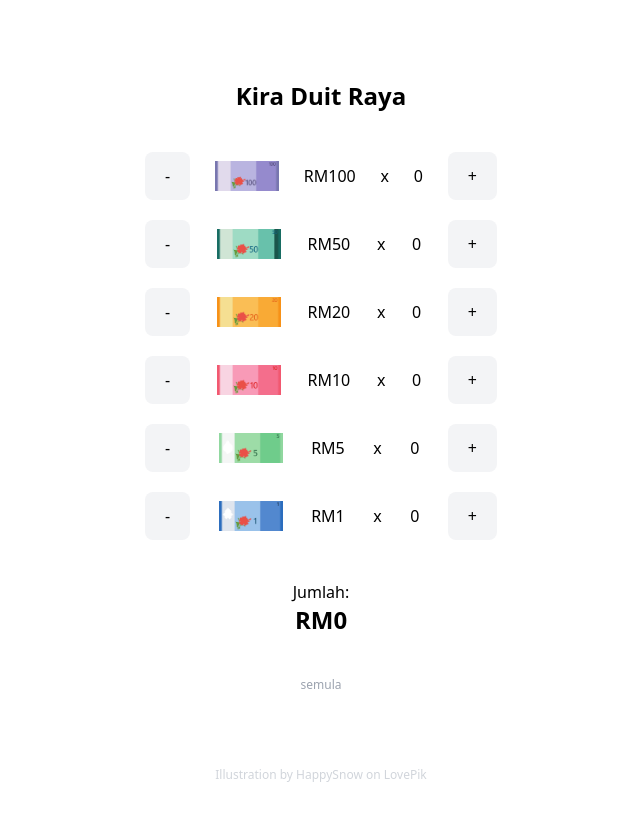
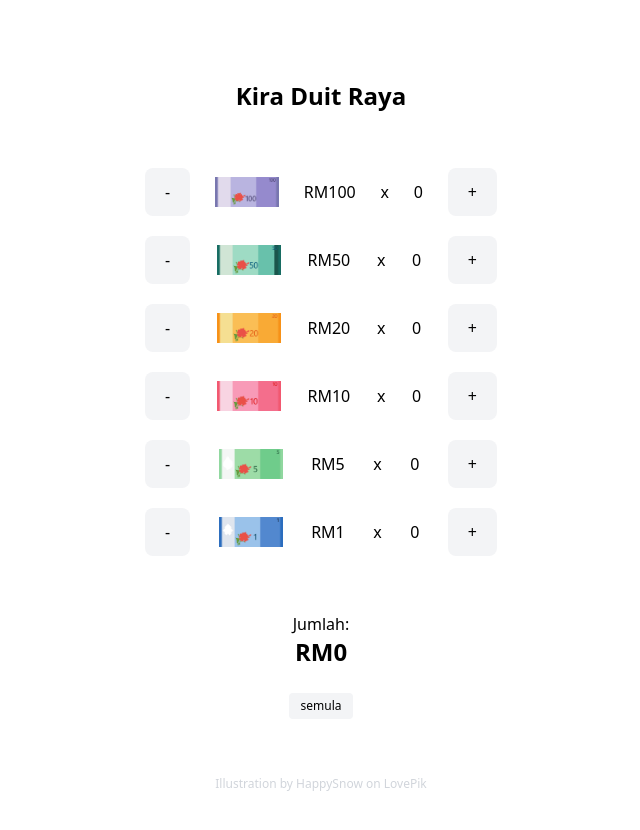
Before and after one commit to afrieirham/kiraduitraya, a Next.js app: page / in a window 1280 px wide. Shown: the top 830 px of the page, without its empty margins (319-959 px from the left). Before the commit the page ends 800 px from the top, so only its background shows below. Built offline with nearby package versions, Linux system fonts and the light colour scheme.

Commit message:
update reset button and illustration attribution position

```diff
--- a/src/pages/index.tsx
+++ b/src/pages/index.tsx
@@ -10,7 +10,7 @@ export default function Home() {
   const [rm1, setRM1] = useState(0);
 
   return (
-    <div className="w-full flex flex-col items-center py-20 max-w-sm mx-auto space-y-10 px-4">
+    <div className="w-full flex flex-col items-center py-20 max-w-sm mx-auto space-y-14 px-4">
       <SEOHead
         title="Kira Duit Raya"
         description="Calculator untuk kira duit raya"
@@ -134,9 +134,9 @@ export default function Home() {
           RM
           {rm100 * 100 + rm50 * 50 + rm20 * 20 + rm10 * 10 + rm5 * 5 + rm1 * 1}
         </p>
-      </div>
+        <div className="mt-6">
           <button
-        className="hover:underline text-[12px] text-gray-400"
+            className="hover:bg-gray-300 text-[12px] bg-gray-100 px-3 py-1 rounded"
             onClick={() => {
               if (confirm("buat semula?")) {
                 setRM100(0);
@@ -150,7 +150,9 @@ export default function Home() {
           >
             semula
           </button>
-      <p className="text-gray-300 absolute bottom-4 text-[12px]">
+        </div>
+      </div>
+      <p className="text-gray-300 text-[12px]">
         Illustration by{" "}
         <a
           href="https://lovepik.com/photographer/2053792p"
```
Lines whose indentation alone changed are shown as unchanged.
